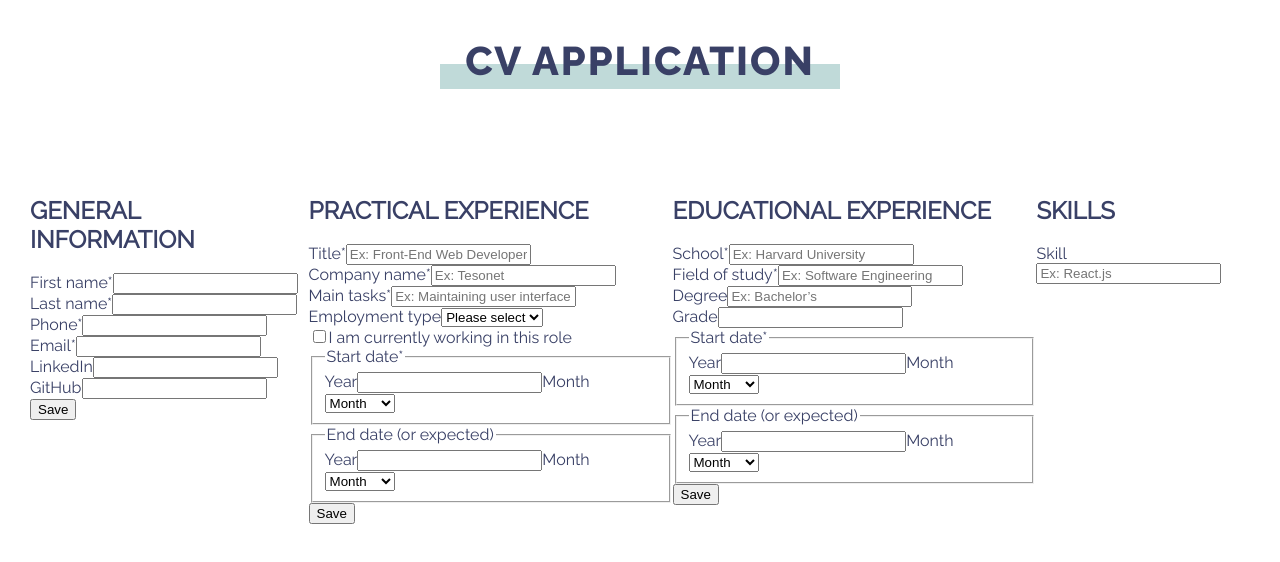
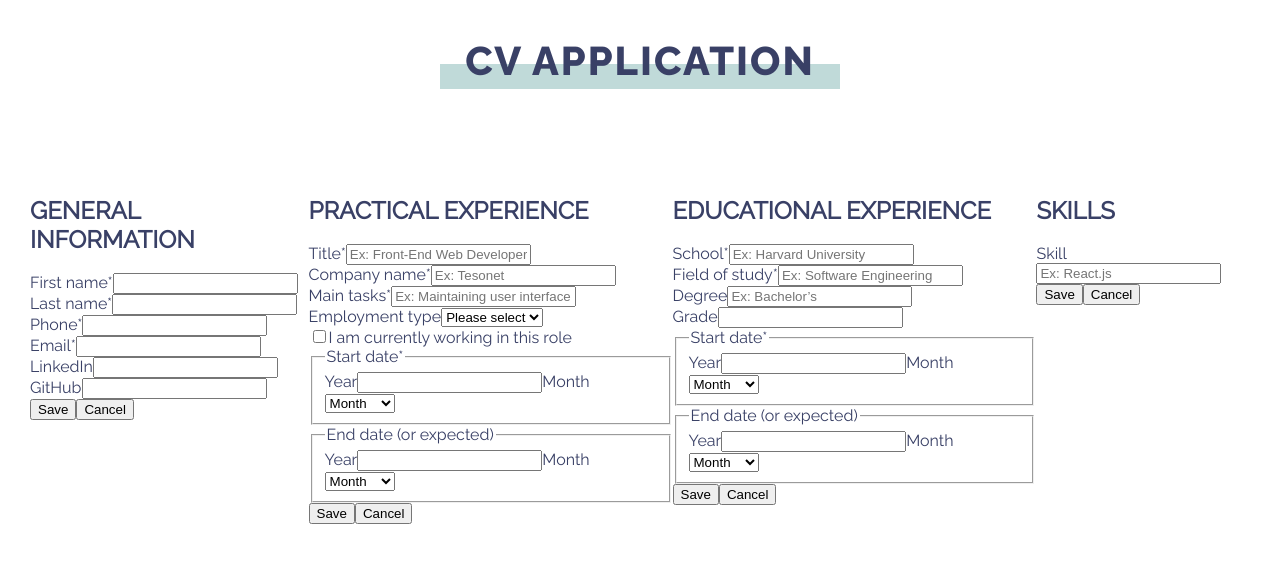
Before and after one commit to mooniiDev/cv-application, a React (Create React App) app: page / in a window 1280 px wide. Shown: the top 562 px of the page. Built offline with nearby package versions, Linux system fonts and the light colour scheme.

Commit message:
Add 'save' and 'cancel' button to forms, update Skills component's structure

```diff
--- a/src/components/EducationalExperience.js
+++ b/src/components/EducationalExperience.js
@@ -98,7 +98,10 @@ class EducationalExperience extends React.Component {
               </select>
             </fieldset>
           </div>
-          <input type="submit" value="Save" />
+          <div>
+            <input type="submit" value="Save" />
+            <input type="button" value="Cancel" />
+          </div>
         </form>
       </div>
     );
--- a/src/components/GeneralInformation.js
+++ b/src/components/GeneralInformation.js
@@ -48,7 +48,10 @@ class GeneralInformation extends React.Component {
               <input id="github" type="text" name="github" />
             </div>
           </div>
-          <input type="submit" value="Save" />
+          <div>
+            <input type="submit" value="Save" />
+            <input type="button" value="Cancel" />
+          </div>
         </form>
       </div>
     );
--- a/src/components/PracticalExperience.js
+++ b/src/components/PracticalExperience.js
@@ -105,7 +105,10 @@ class PracticalExperience extends React.Component {
               </select>
             </fieldset>
           </div>
-          <input type="submit" value="Save" />
+          <div>
+            <input type="submit" value="Save" />
+            <input type="button" value="Cancel" />
+          </div>
         </form>
       </div>
     );
--- a/src/components/Skills.js
+++ b/src/components/Skills.js
@@ -11,8 +11,9 @@ class Skills extends React.Component {
     return (
       <div>
         <h2>SKILLS</h2>
+        <form>
+          <div>
             {/* Skill */}
-        <div>
             <label htmlFor="skill">Skill</label>
             <input
               id="skill"
@@ -21,6 +22,11 @@ class Skills extends React.Component {
               placeholder="Ex: React.js"
             />
           </div>
+          <div>
+            <input type="submit" value="Save" />
+            <input type="button" value="Cancel" />
+          </div>
+        </form>
       </div>
     );
   }
```
Lines whose indentation alone changed are shown as unchanged.
